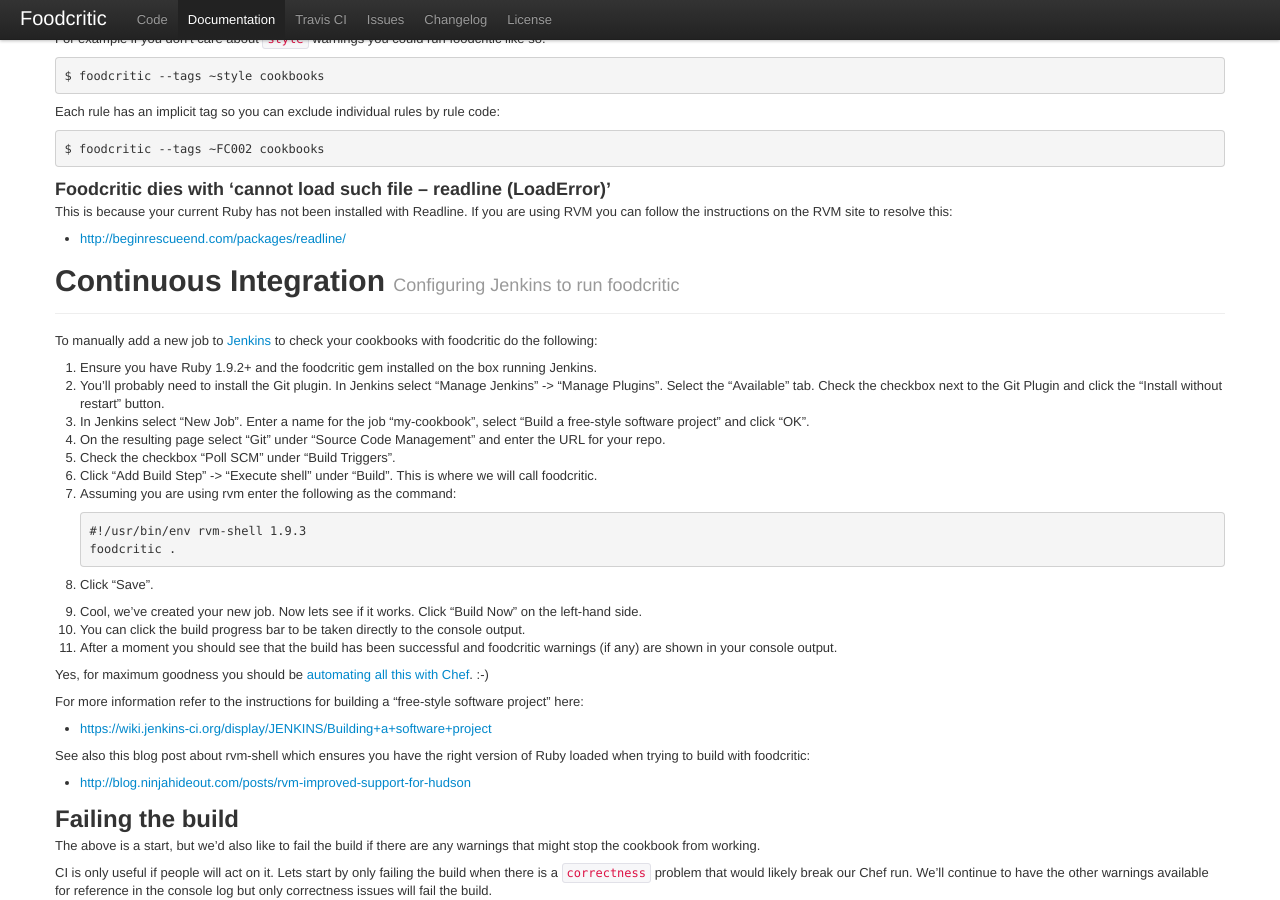
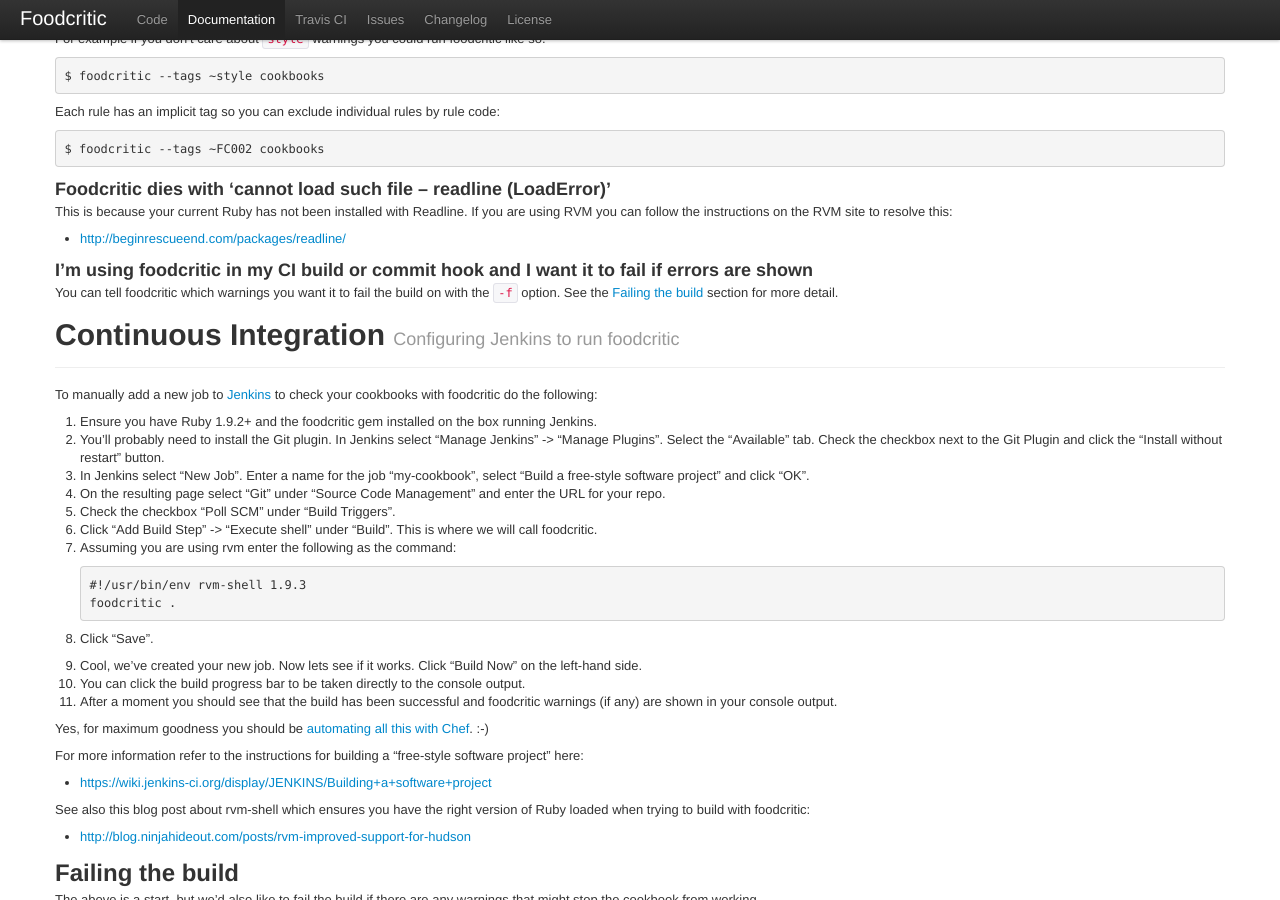
Before and after one commit to Foodcritic/foodcritic, a Jekyll site: the page built from index.html, in a window 1280 px wide and 900 px high, scrolled down 11514 px. Built offline with Jekyll 4.4.1, drawn with Linux system fonts in a browser that asks for light colours.

Commit message:
Highlight failing the build in the FAQ, refs #21.

```diff
--- a/_includes/faq.md
+++ b/_includes/faq.md
@@ -21,3 +21,9 @@
 are using RVM you can follow the instructions on the RVM site to resolve this:
 
 * [http://beginrescueend.com/packages/readline/](http://beginrescueend.com/packages/readline/)
+
+### I'm using foodcritic in my CI build or commit hook and I want it to fail if errors are shown
+
+You can tell foodcritic which warnings you want it to fail the build on with the
+`-f` option. See the [Failing the build](#failing_the_build) section for more
+detail.
```
